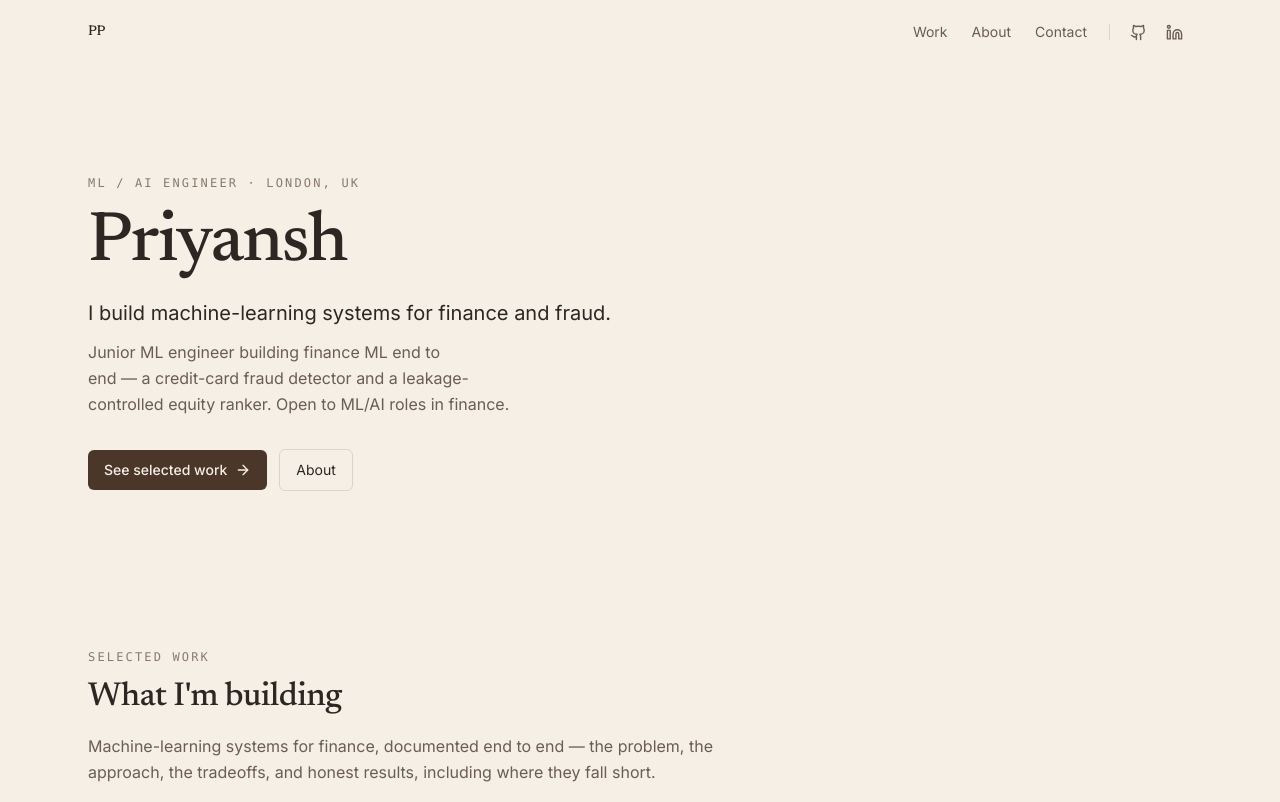
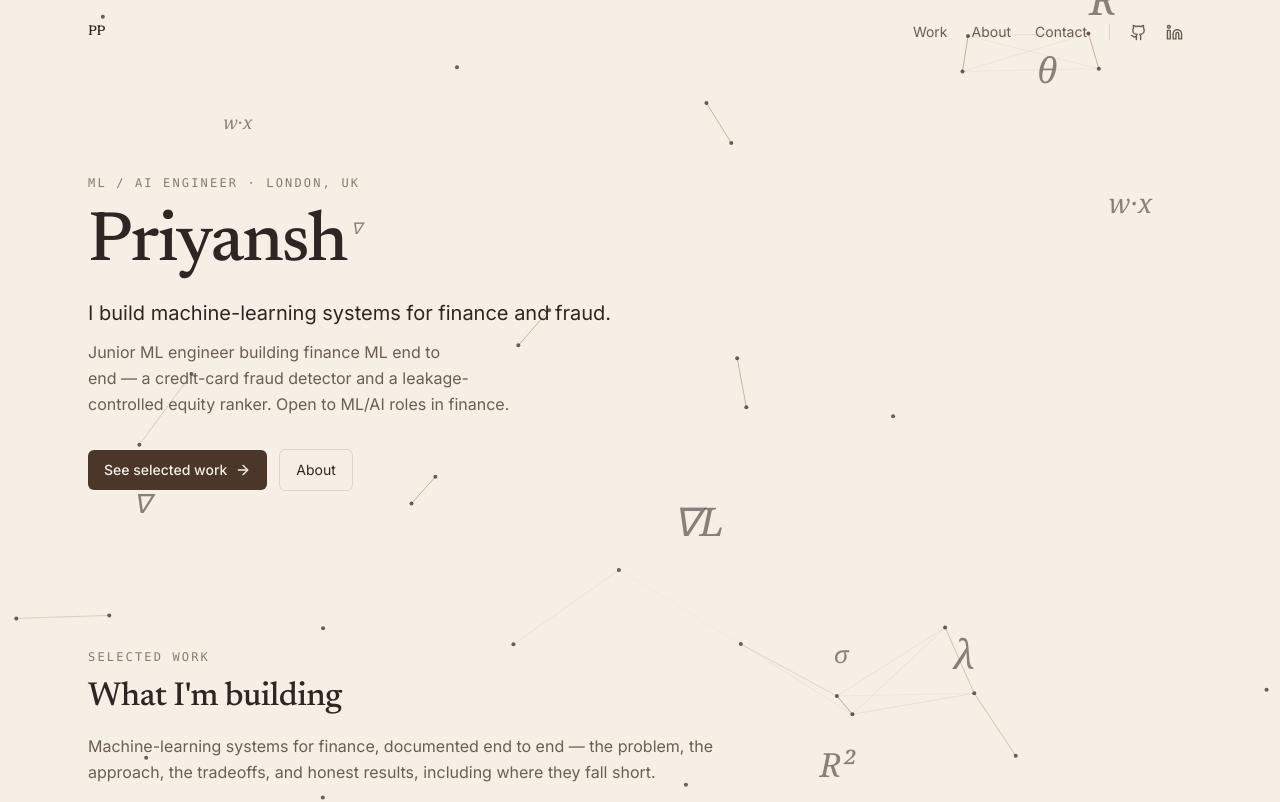
Before and after one commit to PRIYANSH29-boop/priyansh-portfolio, a Next.js app: page / in a window 1280 px wide. Shown: the top 802 px of the page. Built offline with nearby package versions, Linux system fonts and the light colour scheme.

Commit message:
fix: move page bg to <html> so the ML canvas background is visible

```diff
--- a/app/globals.css
+++ b/app/globals.css
@@ -22,7 +22,7 @@
   }
 
   body {
-    background-color: var(--bg);
+    /* background lives on <html> so the fixed -z-10 canvas isn't covered */
     color: var(--fg);
     font-family: var(--font-inter), system-ui, -apple-system, sans-serif;
     font-feature-settings: "cv02", "cv11";
--- a/app/layout.tsx
+++ b/app/layout.tsx
@@ -24,7 +24,7 @@ export default function RootLayout({
 }) {
   return (
     <html lang="en" className={`${sans.variable} ${display.variable}`}>
-      <body className="min-h-screen bg-paper text-ink antialiased">
+      <body className="min-h-screen text-ink antialiased">
         <NeuralBackground />
         <Navigation />
         <main>{children}</main>
```
